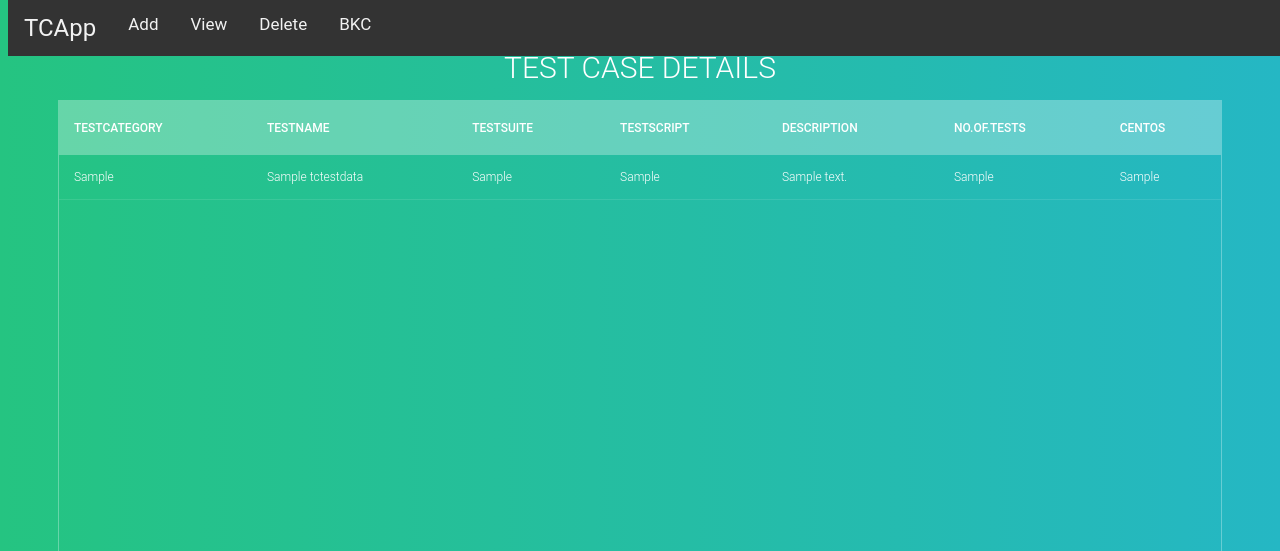
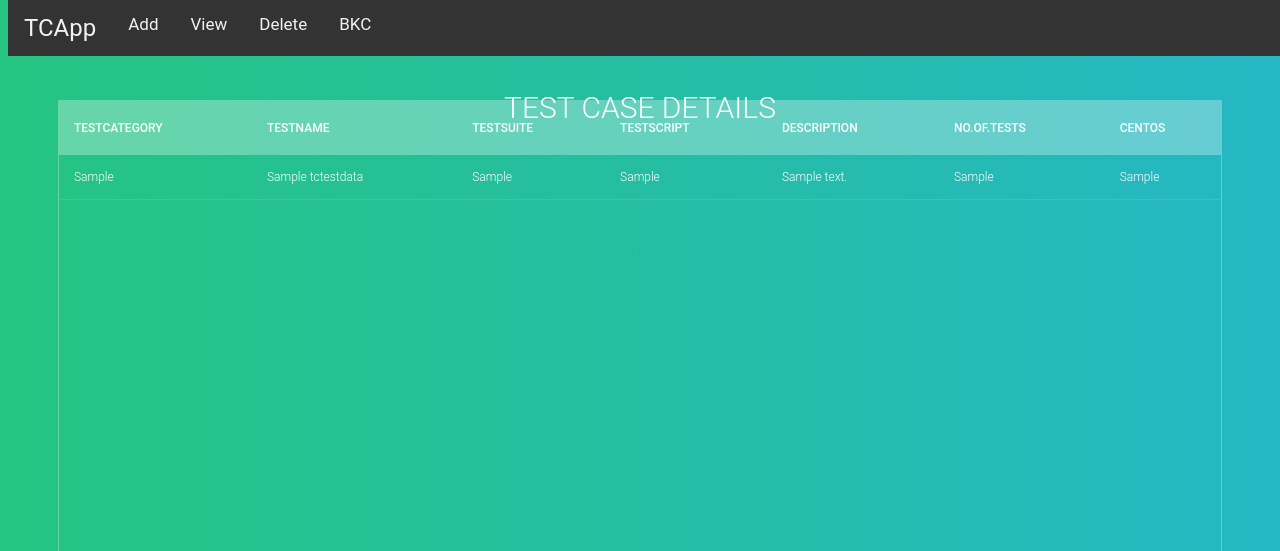
Before and after one commit to rahulmula/TCApp, a Flask app: page /view in a window 1280 px wide. Shown: the top 551 px of the page. Run offline with Flask 2, Linux system fonts and the light colour scheme; tables that the repository leaves empty or names only in its code hold one stand-in row (values such as "Sample post"); some libraries are stand-ins or nearby versions.

Commit message:
latest commit

```diff
--- a/templates/view.html
+++ b/templates/view.html
@@ -36,6 +36,11 @@
     left: 30px;
     top: 70px;
     float: left;
+  }
+
+  .title {
+    position: relative;
+    top: 40px;
   }
 
   .divleft {
@@ -146,6 +151,8 @@
     height: 1500px; /* Used in this example to enable scrolling */
   }
 
+
+
 </style>
 
 </head>
@@ -163,7 +170,7 @@
 
 <section>
   <!--for demo wrap-->
-  <h1>Test Case Details</h1>
+  <div class="title" ><h1>Test Case Details</h1></div>
   <div class="tbl-content">
     <table cellpadding="0" cellspacing="0" border="0">
       <!-- <tbody> -->
```
